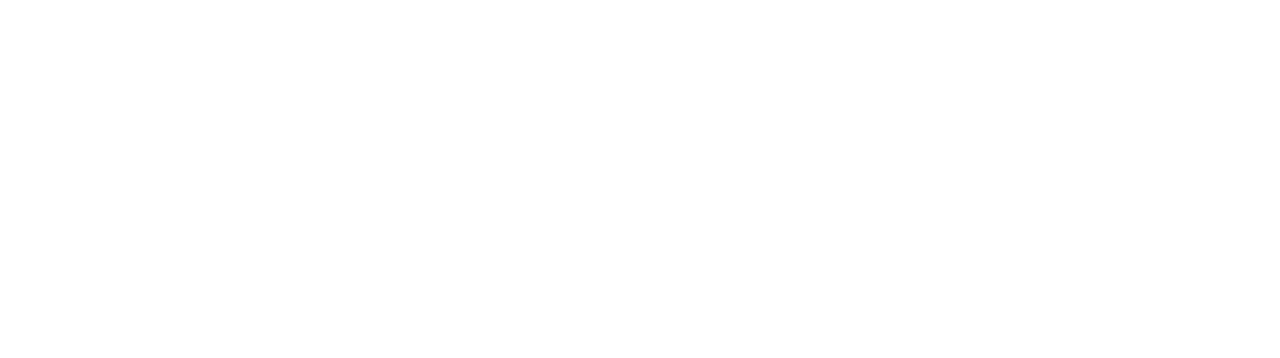
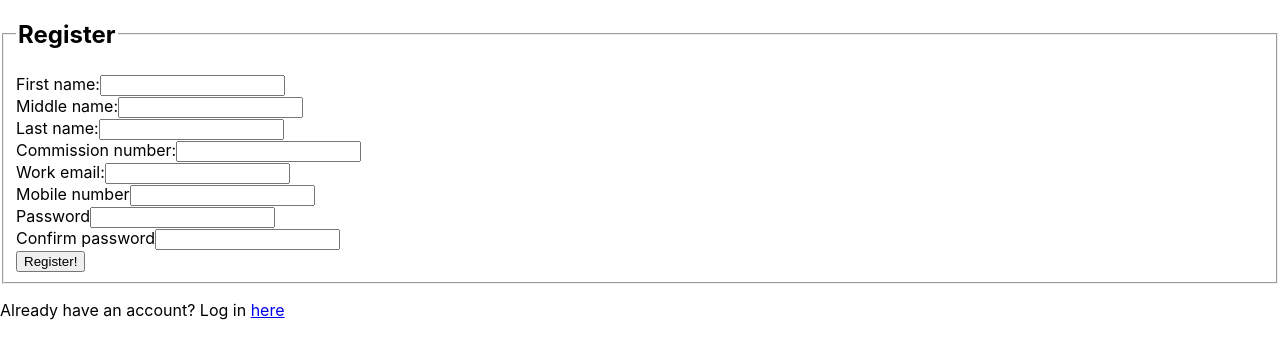
Before and after one commit to jasoncarcamo/dealer-app, a React (Create React App) app: page /register in a window 1280 px wide. Before the commit this address had no page. Shown: the top 358 px of the page. Built offline with nearby package versions, Linux system fonts and the light colour scheme.

Commit message:
Landing page and Register page is ready for styling

```diff
--- a/src/App.js
+++ b/src/App.js
@@ -5,14 +5,14 @@
 import { Route , Routes} from "react-router-dom";
 
 import LandingPage from "./pages/LandingPage/LandingPage";
+import Register from './pages/Register/Register';
 
 export default class App extends React.Component{
     render(){
         return (
             <Routes>
-                <Route exact path="/" element={<LandingPage/>}>
-
-                </Route>
+                <Route exact path="/" element={<LandingPage/>}/>
+                <Route exact path="/register" element={<Register/>}/>
             </Routes>
         );
     };
--- a/src/pages/LandingPage/LandingPage.js
+++ b/src/pages/LandingPage/LandingPage.js
@@ -1,5 +1,6 @@
 import React from "react";
 import AuthService from "../../services/AuthService";
+import {Link} from "react-router-dom";
 
 export default class LandingPage extends React.Component{
     constructor(props){
@@ -34,7 +35,7 @@
             work_email: this.state.email,
             password: this.state.password
         };
-        console.log(this.state, employee)
+
         e.preventDefault();
 
         AuthService.logIn(employee)
@@ -42,7 +43,6 @@
                 console.log(resData);
             })
             .catch(err => {
-                console.log(err)
                 this.handleError(err.error);
             });
     }
@@ -73,9 +73,11 @@
 
                             <button id="login-submit">Log In</button>
                         </fieldset>
+
+                        <p>{this.state.error ? this.state.error: ""}</p>
                     </form>
 
-                    <p>Need an account? Register here</p>
+                    <p>Need an account? Register <Link to="/register">here</Link></p>
                 </section>
             </section>
         );
--- /dev/null
+++ b/src/pages/Register/Register.js
@@ -0,0 +1,106 @@
+import React from "react";
+import AuthService from "../../services/AuthService";
+import {Link} from "react-router-dom";
+
+export default class Register extends React.Component{
+    constructor(props){
+        super(props);
+        this.state = {
+            first_name: "",
+            middle_name: "",
+            last_name: "",
+            commission_num: "",
+            work_email: "",
+            mobile_number: "",
+            password: "",
+            confirm_password: "",
+            error: ""
+        }
+    }
+
+    handleInput = (e)=>{
+        this.setState({
+            [e.target.name]: e.target.value
+        });
+    }
+
+    handleError = (error)=>{
+        this.setState({
+            error
+        });
+    }
+
+    handleRegister = (e)=>{
+        const newEmployee = Object.assign({}, this.state);
+
+        e.preventDefault();
+
+        delete newEmployee.error;
+
+        AuthService.register(newEmployee)
+            .then( resData => {
+                console.log(resData);
+            })
+            .catch(err => {
+                this.handleError(err.error);
+            });
+    }
+
+    render(){
+        return (
+            <section id="register-section">
+                <form id="register-form" onSubmit={this.handleRegister}>
+                    <fieldset id="register-fieldset">
+                        <legend><h1>Register</h1></legend>
+
+                        <div className="register-input-container">
+                            <label id="register-first-name" className="register-label">First name:</label>
+                            <input id="register-first-name" type="text" name="first_name" value={this.state.first_name} onChange={this.handleInput}/>
+                        </div>
+
+                        <div className="register-input-container">
+                            <label id="register-middle-name" className="register-label">Middle name:</label>
+                            <input id="register-middle-name" type="text" name="middle_name" value={this.state.middle_name} onChange={this.handleInput}/>
+                        </div>
+
+                        <div className="register-input-container">
+                            <label id="register-last-name" className="register-label">Last name:</label>
+                            <input id="register-last-name" type="text" name="last_name" value={this.state.last_name} onChange={this.handleInput}/>
+                        </div>
+
+                        <div className="register-input-container">
+                            <label id="register-commission" className="register-label">Commission number:</label>
+                            <input id="register-commission" type="text" name="commission_num" value={this.state.commission_num} onChange={this.handleInput}/>
+                        </div>
+
+                        <div className="register-input-container">
+                            <label id="register-work-email" className="register-label">Work email:</label>
+                            <input id="register-work-email" type="email" name="work_email" value={this.state.work_email} onChange={this.handleInput}/>
+                        </div>
+
+                        <div className="register-input-container">
+                            <label id="register-mobile-number" className="register-label">Mobile number</label>
+                            <input id="register-mobile-number" type="text" name="mobile_number" value={this.state.mobile_number} onChange={this.handleInput}/>
+                        </div>
+
+                        <div className="register-input-container">
+                            <label id="register-password" className="register-label">Password</label>
+                            <input id="register-password" type="password" name="password" value={this.state.password} onChange={this.handleInput}/>
+                        </div>
+
+                        <div className="register-input-container">
+                            <label id="register-confirm-password" className="register-label">Confirm password</label>
+                            <input id="register-confirm-password" type="password" name="confirm_password" value={this.state.confirm_password} onChange={this.handleInput}/>
+                        </div>
+
+                        <button id="register-submit">Register!</button>
+                    </fieldset>
+
+                    <p>{this.state.error ? this.state.error: ""}</p>
+                </form>
+
+                <p>Already have an account? Log in <Link to="/">here</Link></p>
+            </section>
+        );
+    };
+}
```
